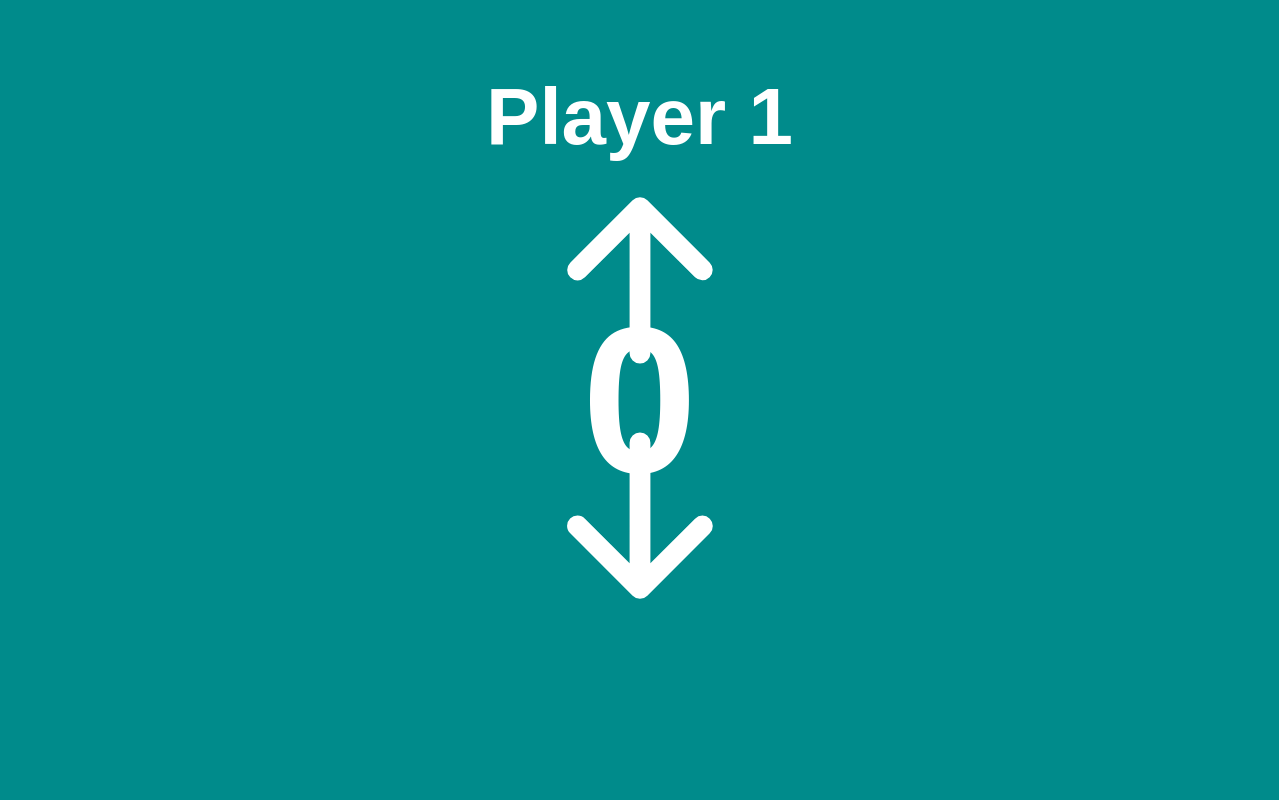
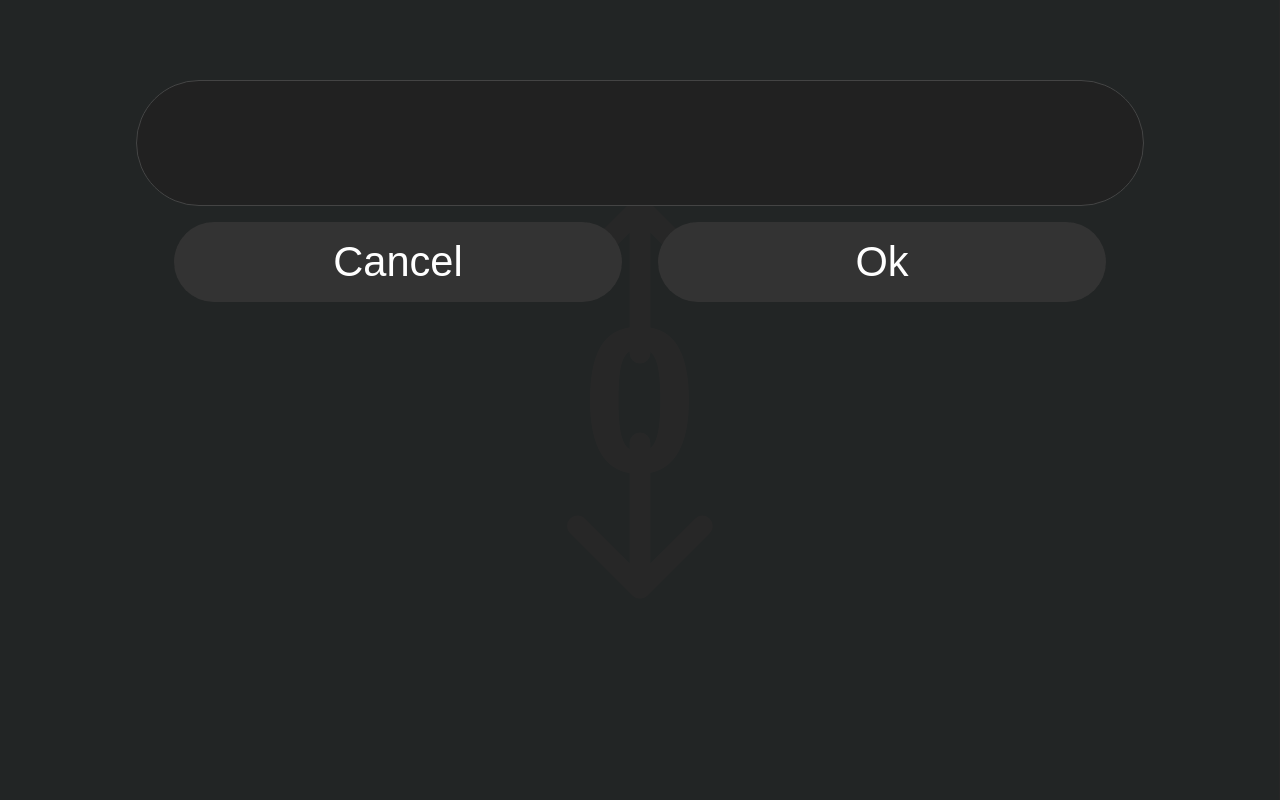
Before and after one commit to mognoose/Golfcnt, a plain HTML site: page index.html in a window 1280 px wide. Drawn offline with Linux system fonts and the light colour scheme.

Commit message:
styled namechange and fixed cancel button

```diff
--- a/css/style.css
+++ b/css/style.css
@@ -82,14 +82,14 @@ h2 {
 }
 
 #nameChange {
-  display: none;
+  display: block;
   position: absolute;
   padding: 5rem;
   top:0px;
   left:0px;
   width: 100%;
   height: 100%;
-  background-color: #212121;
+  background-color: rgba(35,35,35,.98);
   text-align: center;
 }
 #nameChangeInput{
@@ -97,6 +97,26 @@ h2 {
 }
 
 #nameChange input{
-  font-size: 5rem;
+  font-size: calc(1rem + 5vw);
   max-width: 90%;
+  border: 1px solid #444444;
+  border-radius: 1em;
+  color: #FFFFFF;
+  background-color: #212121;
+  padding: 1rem 2rem 1rem 2rem;
+
 }
+
+#nameChange button{
+  border: 0px solid #FFFFFF;
+  border-radius: 1em;
+  color: #FFFFFF;
+  background-color: #333333;
+  padding: 1rem 2rem 1rem 2rem;
+  font-size: calc(1rem + 2vw);
+  width: 40%;
+  margin: 1rem;
+}
+#nameChange button:hover{
+    background-color: #444444;
+  }
--- a/index.html
+++ b/index.html
@@ -15,8 +15,8 @@
   <div id="nameChange">
     <input id="nameChangeInput" type="text">
     <input id="nameChangeInputId" type="hidden">
+    <button onclick="cancelNameChange()">Cancel</button>
     <button onclick="setName()">Ok</button>
-    <button>Cancel</button>
   </div>
 
 </body>
--- a/js/main.js
+++ b/js/main.js
@@ -30,11 +30,9 @@ const subPoint = function(playerId){
 const nameChange = function(id){
   let i = players.findIndex((player => player.id === id))
   let name = players[i].name
-  console.log('name:',name)
   document.getElementById('nameChange').style.display = "block"
   document.getElementById('nameChangeInput').value = name
   document.getElementById('nameChangeInputId').value = id
-  console.log("asd: ",id);
 }
 
 const setName = function(){
@@ -44,9 +42,9 @@ const setName = function(){
   players[i].name = name
   document.getElementById('player'+id).getElementsByTagName('H2')[0].innerText = name
   document.getElementById('nameChange').style.display = "none"
-
-
-
+}
+const cancelNameChange = function(){
+  document.getElementById('nameChange').style.display = "none"
 }
 
 init()
```
